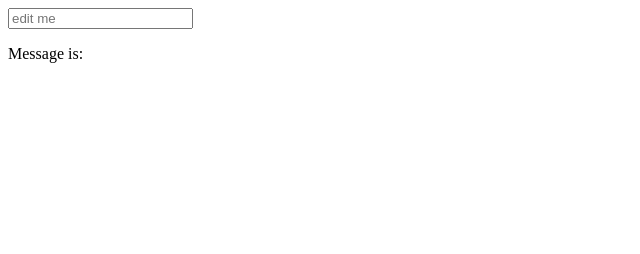
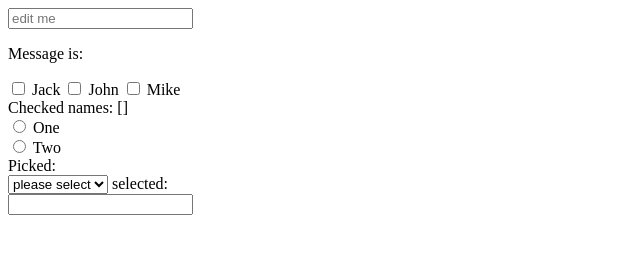
Before and after one commit to klogic/vue-follow-tutorial, a website: page html/formInput.html in a window 1280 px wide. Shown: the whole page, without its empty margins (0-640 px from the left). Drawn offline with nearby package versions, Linux system fonts and the light colour scheme.

Commit message:
feat: 🎸 all form input

```diff
--- a/html/formInput.html
+++ b/html/formInput.html
@@ -6,8 +6,41 @@
   </header>
   <body>
     <div id="simple-text-input">
-      <input v-model="message" placeholder="edit me" />
+      <input v-model.number="message" placeholder="edit me" type="number" />
       <p>Message is: {{ message }}</p>
+    </div>
+    <div id="multiple-checkbox-example">
+      <input type="checkbox" id="jack" value="Jack" v-model="checkedNames" />
+      <label for="jack">Jack</label>
+      <input type="checkbox" id="john" value="John" v-model="checkedNames" />
+      <label for="john">John</label>
+      <input type="checkbox" id="mike" value="Mike" v-model="checkedNames" />
+      <label for="mike">Mike</label>
+      <br />
+      <span>Checked names: {{ checkedNames }}</span>
+    </div>
+    <div id="radio-example">
+      <input type="radio" id="one" value="One" v-model="picked" />
+      <label for="one">One</label>
+      <br />
+      <input type="radio" id="two" value="Two" v-model="picked" />
+      <label for="two">Two</label>
+      <br />
+      <span>Picked: {{ picked }}</span>
+    </div>
+    <div id="value-binding-example">
+      <select v-model="selected">
+        <option disabled value="">please select</option>
+        <option v-bind:value="{ number: 123 }">123</option>
+      </select>
+      <span>selected: {{ selected }}</span>
+    </div>
+    <div id="value-binding-component">
+      <custom-input
+        v-bind:value="searchText"
+        v-on:input="searchText = $event"
+      ></custom-input>
+      {{searchText}}
     </div>
   </body>
 
--- a/js/formInput.js
+++ b/js/formInput.js
@@ -4,3 +4,39 @@ new Vue({
     message: null,
   },
 });
+
+new Vue({
+  el: "#multiple-checkbox-example",
+  data: {
+    checkedNames: [],
+  },
+});
+
+new Vue({
+  el: "#radio-example",
+  data: {
+    picked: null,
+  },
+});
+new Vue({
+  el: "#value-binding-example",
+  data: {
+    selected: "",
+  },
+});
+
+Vue.component("custom-input", {
+  props: ["value"],
+  template: `
+    <input
+      v-bind:value="value"
+      v-on:input="$emit('input', $event.target.value)"
+    >
+  `,
+});
+new Vue({
+  el: "#value-binding-component",
+  data: {
+    searchText: "",
+  },
+});
```
